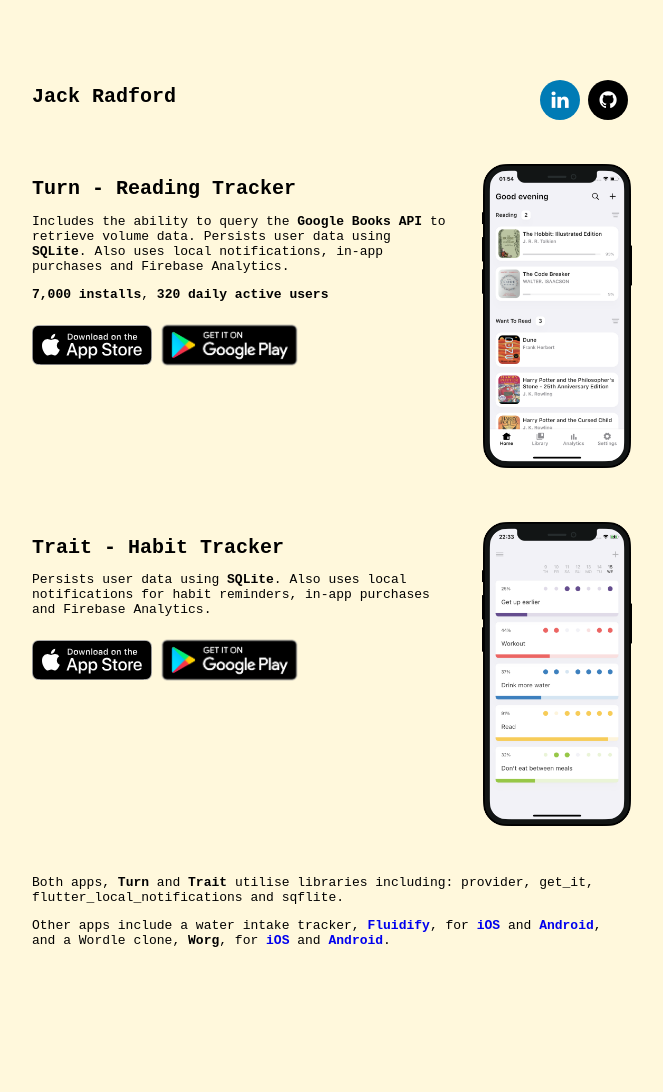
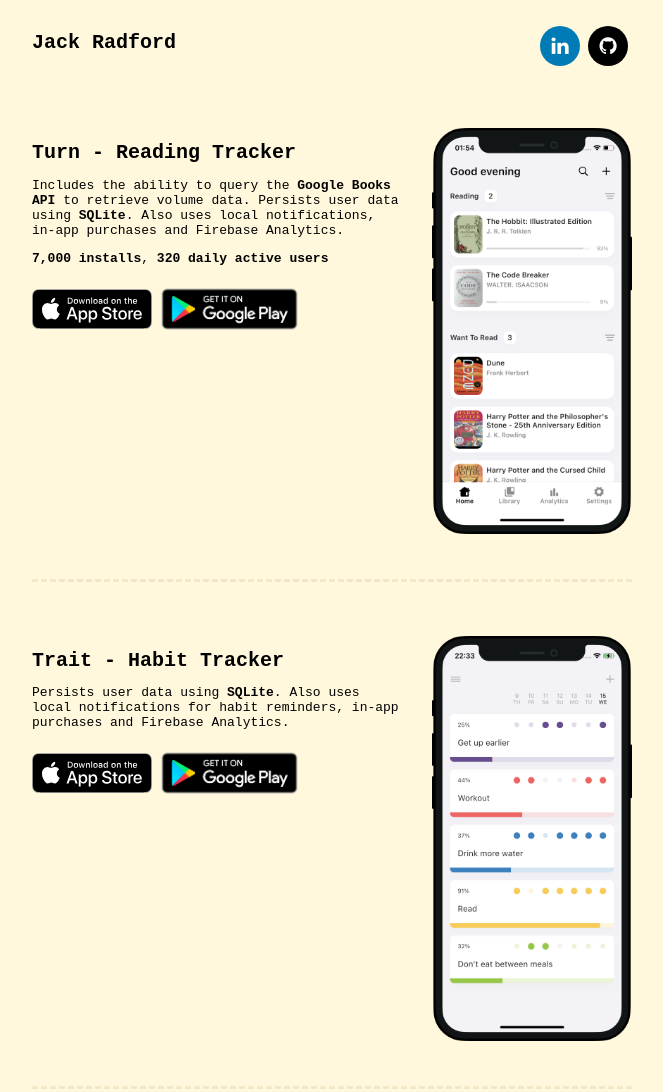
Before and after one commit to JackWRadford/personal-website, a plain HTML site: page jackradforddev/public/index.html in a window 1280 px wide. Shown: the top 1092 px of the page, without its empty margins (308-971 px from the left). Before the commit the page ends 1015 px from the top, so only its background shows below. Drawn offline with Linux system fonts and the light colour scheme.

Commit message:
Added dividers

```diff
--- a/jackradforddev/public/index.html
+++ b/jackradforddev/public/index.html
@@ -6,11 +6,11 @@
         <link rel="stylesheet" href="style.css">
     </head>
     <body>
-        <br><br><br>
+
         <div class="center">
             <div class="titleBar"><h1 class="name">Jack Radford</h1> <a href="https://www.linkedin.com/in/jack-radford-60493b211/" target="_blank" class="fa fa-linkedin"></a><a href="https://github.com/JackWRadford" target="_blank" class="fa fa-github"></a></div>
 
-            <br><br>
+            <br><br><br>
 
             <div class="appSection">
                 <div>
@@ -28,7 +28,7 @@
                         </a>
                     </div>
                 </div>
-                <img class="appImg" src="assets/turn_home.png" alt="Trait home view" width="150px">
+                <img class="appImg" src="assets/turn_home.png" alt="Trait home view" width="200px">
             </div>
 
             <br><br><br>
@@ -47,10 +47,10 @@
                         </a>
                     </div>
                 </div>
-                <img class="appImg" src="assets/trait_home.png" alt="Trait home view" width="150px">
+                <img class="appImg" src="assets/trait_home.png" alt="Trait home view" width="200px">
             </div>
 
-            <br><br>
+            <br><br><br>
 
             <p>Both apps, <b>Turn</b> and <b>Trait</b> utilise libraries including: provider, get_it, flutter_local_notifications and sqflite.</p>
 
--- a/jackradforddev/public/style.css
+++ b/jackradforddev/public/style.css
@@ -1,16 +1,10 @@
 body {
     background-color:cornsilk;
-}
-.center {
-    padding: 10px 30px 10px 30px;
-    margin: auto;
-    width: 80%;
-    max-width: 600px;
 }
 p,h1 {
     font-family: monospace;
 }
-h1{
+h1 {
     font-size: 20px;
 }
 p{
@@ -19,6 +13,16 @@
 a{
     font-weight: bold;
     text-decoration: none;
+}
+.appSection {
+    border-bottom: 3px dashed rgb(240, 232, 199);
+    padding-bottom: 45px;
+}
+.center {
+    padding: 10px 30px 10px 30px;
+    margin: auto;
+    width: 80%;
+    max-width: 600px;
 }
 .titleBar, .downloadBar {
     display: flex;
```
